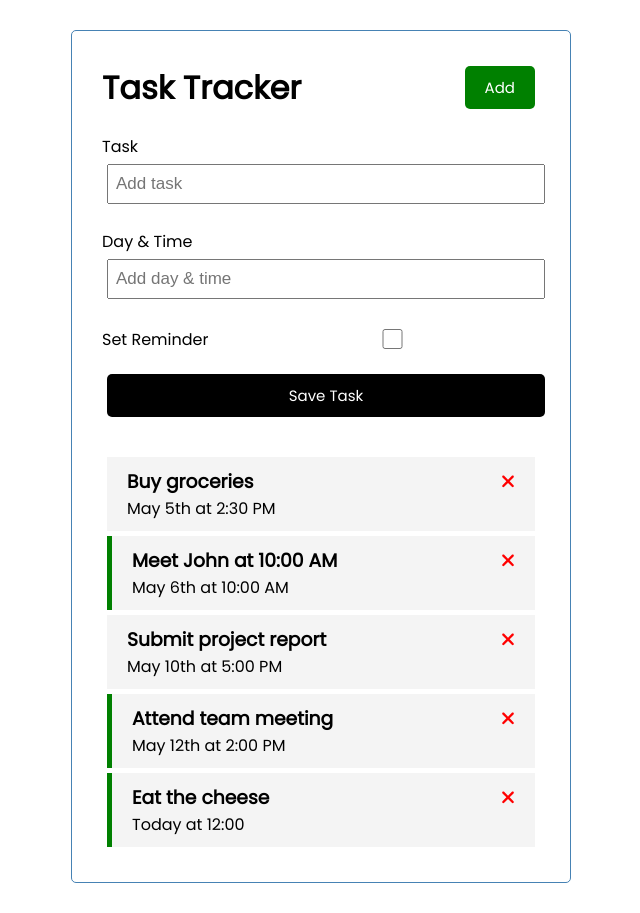
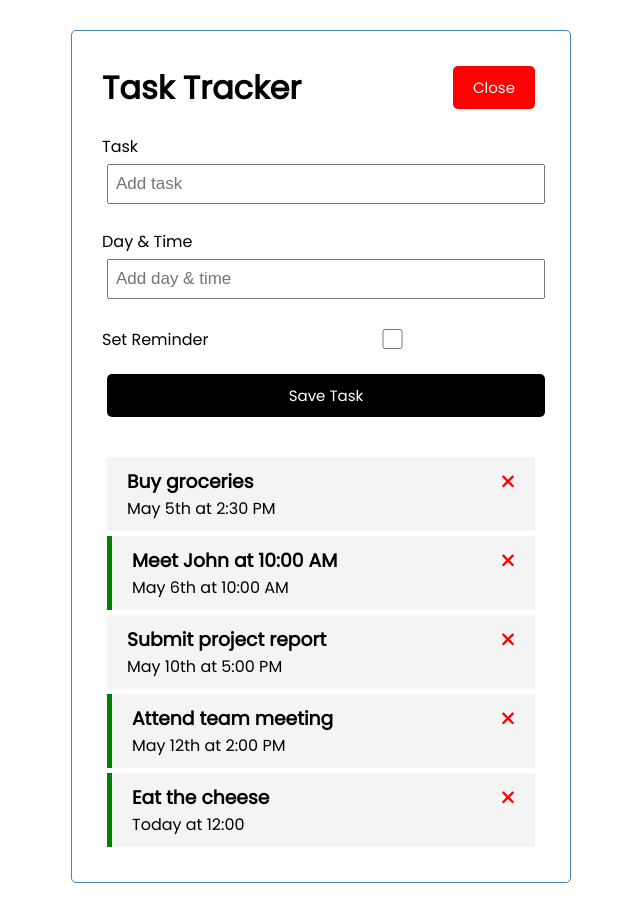
Before and after one commit to ChutneyCheeseball/angular-crash, an Angular app: page / in a window 1280 px wide. Both pictures are taken after a click on the button "Add". Shown: the whole page, without its empty margins (319-959 px from the left). Built offline with nearby package versions, Linux system fonts and the light colour scheme; data requests are answered from the project's data file.

Commit message:
UI service

```diff
--- a/src/app/components/add-task/add-task.component.html
+++ b/src/app/components/add-task/add-task.component.html
@@ -1,4 +1,4 @@
-<form class="add-form" (ngSubmit)="onSubmit()">
+<form class="add-form" (ngSubmit)="onSubmit()" *ngIf="showAddTask">
   <div class="form-control">
     <label for="text">Task</label>
     <input
--- a/src/app/components/add-task/add-task.component.ts
+++ b/src/app/components/add-task/add-task.component.ts
@@ -1,12 +1,16 @@
 import { Component, EventEmitter, Output } from '@angular/core';
 import { FormsModule } from '@angular/forms';
 import { Task } from '../../Task';
+import { UiService } from '../../services/ui.service';
+import { Subscription } from 'rxjs';
+import { CommonModule } from '@angular/common';
+Subscription;
 
 FormsModule;
 
 @Component({
   selector: 'app-add-task',
-  imports: [FormsModule],
+  imports: [FormsModule, CommonModule],
   templateUrl: './add-task.component.html',
   styleUrl: './add-task.component.css',
 })
@@ -14,8 +18,16 @@
   text: string = '';
   day: string = '';
   reminder: boolean = false;
+  showAddTask: boolean = false;
+  subscription: Subscription;
 
   @Output() onAddTask: EventEmitter<Task> = new EventEmitter();
+
+  constructor(private uiService: UiService) {
+    this.subscription = this.uiService
+      .onToggle()
+      .subscribe((value) => (this.showAddTask = value));
+  }
 
   onSubmit() {
     const newTask = {
--- a/src/app/components/header/header.component.html
+++ b/src/app/components/header/header.component.html
@@ -1,8 +1,8 @@
 <header>
   <h1>{{ title }}</h1>
   <app-button
-    color="green"
-    text="Add"
+    color="{{ showAddTask ? 'red' : 'green' }}"
+    text="{{ showAddTask ? 'Close' : 'Add' }}"
     (btnClick)="toggleAddTask()"
   ></app-button>
 </header>
--- a/src/app/components/header/header.component.ts
+++ b/src/app/components/header/header.component.ts
@@ -1,5 +1,7 @@
 import { Component, OnInit } from '@angular/core';
 import { ButtonComponent } from '../button/button.component';
+import { UiService } from '../../services/ui.service';
+import { Subscription } from 'rxjs';
 
 @Component({
   selector: 'app-header',
@@ -9,12 +11,18 @@
 })
 export class HeaderComponent implements OnInit {
   title: string = 'Task Tracker';
+  showAddTask: boolean = false;
+  subscription: Subscription;
 
-  constructor() {}
+  constructor(private uiService: UiService) {
+    this.subscription = this.uiService
+      .onToggle()
+      .subscribe((value) => (this.showAddTask = value));
+  }
 
   ngOnInit(): void {}
 
   toggleAddTask(): void {
-    console.log('Toggling');
+    this.uiService.toggleAddTask();
   }
 }
--- /dev/null
+++ b/src/app/services/ui.service.ts
@@ -0,0 +1,21 @@
+import { Injectable } from '@angular/core';
+import { Observable, Subject } from 'rxjs';
+
+@Injectable({
+  providedIn: 'root',
+})
+export class UiService {
+  private showAddTask: boolean = false;
+  private subject = new Subject<any>();
+
+  constructor() {}
+
+  toggleAddTask(): void {
+    this.showAddTask = !this.showAddTask;
+    this.subject.next(this.showAddTask);
+  }
+
+  onToggle(): Observable<any> {
+    return this.subject.asObservable();
+  }
+}
```
Also changed, not shown: 1 other file (tests, documents, lock files or other folders).
